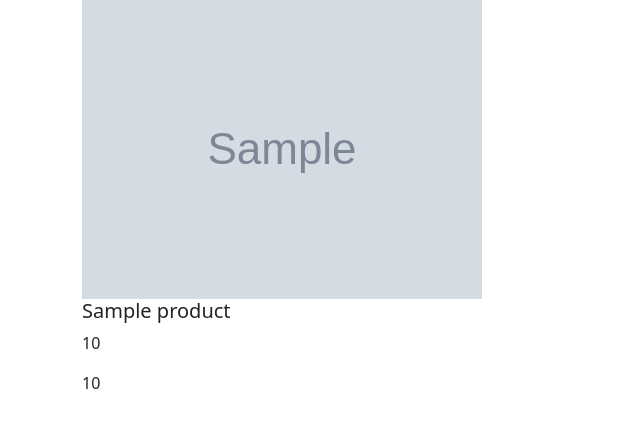
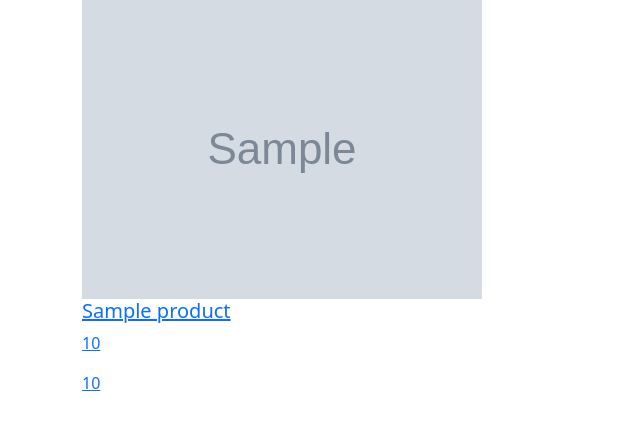
Before and after one commit to Tony-jdev/clothes-store, a Django app: template templates/main/index/index.html in a window 1280 px wide. Shown: the part 177-607 px from the top of the page, without its empty margins (0-640 px from the left). Run offline with Django 3.2, Linux system fonts and the light colour scheme; the template is opened without the code that fills it: most values are stand-ins (such as "Sample title", 1, 10 or a date in 2020); grey boxes marked "Sample" are stand-in pictures; some libraries are stand-ins or nearby versions.

Commit message:
fix get_abolute_url

```diff
--- a/main/urls.py
+++ b/main/urls.py
@@ -5,5 +5,5 @@ app_name = 'main'
 
 urlpatterns = [
     path('', popular_list, name='popular_list'),
-    path('<slug:slug>/', product_detail, name='product_detail'),
+    path('<slug:slug>/', product_detail, name='product-detail'),
 ]
--- a/templates/main/index/index.html
+++ b/templates/main/index/index.html
@@ -13,7 +13,7 @@
     </div>
     <div class="home__cards">
       {% for product in products %}
-          {% comment %} <a href="{{ product.get_absolute_url }}" class="home__card"> {% endcomment %}
+          <a href="{{ product.get_absolute_url }}" class="home__card">
             <img src="{{ product.image.url }}" alt="product-image" class="card__image">
             <h5 class="title__card">{{ product.name }}</h5>
             {% if product.discount %}
```
